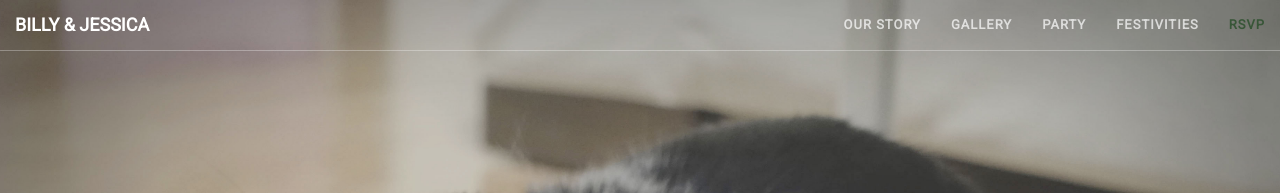
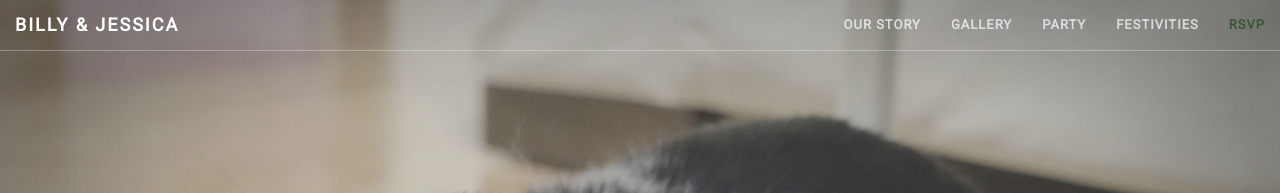
Before and after one commit to notbleh/wed-website, a Jekyll site: the page built from live.html, in a window 1280 px wide. Shown: the top 193 px of the page. Built offline with Jekyll 4.4.1, drawn with Linux system fonts in a browser that asks for light colours.

Commit message:
Update _base.scss

```diff
--- a/_sass/_base.scss
+++ b/_sass/_base.scss
@@ -80,6 +80,7 @@ aside {
         @include sans-serif-font;
         font-weight: 700;
         text-transform: uppercase;
+        letter-spacing: 2px;
         &:hover,
         &:focus {
             color: darken($theme-primary, 10%);
```
